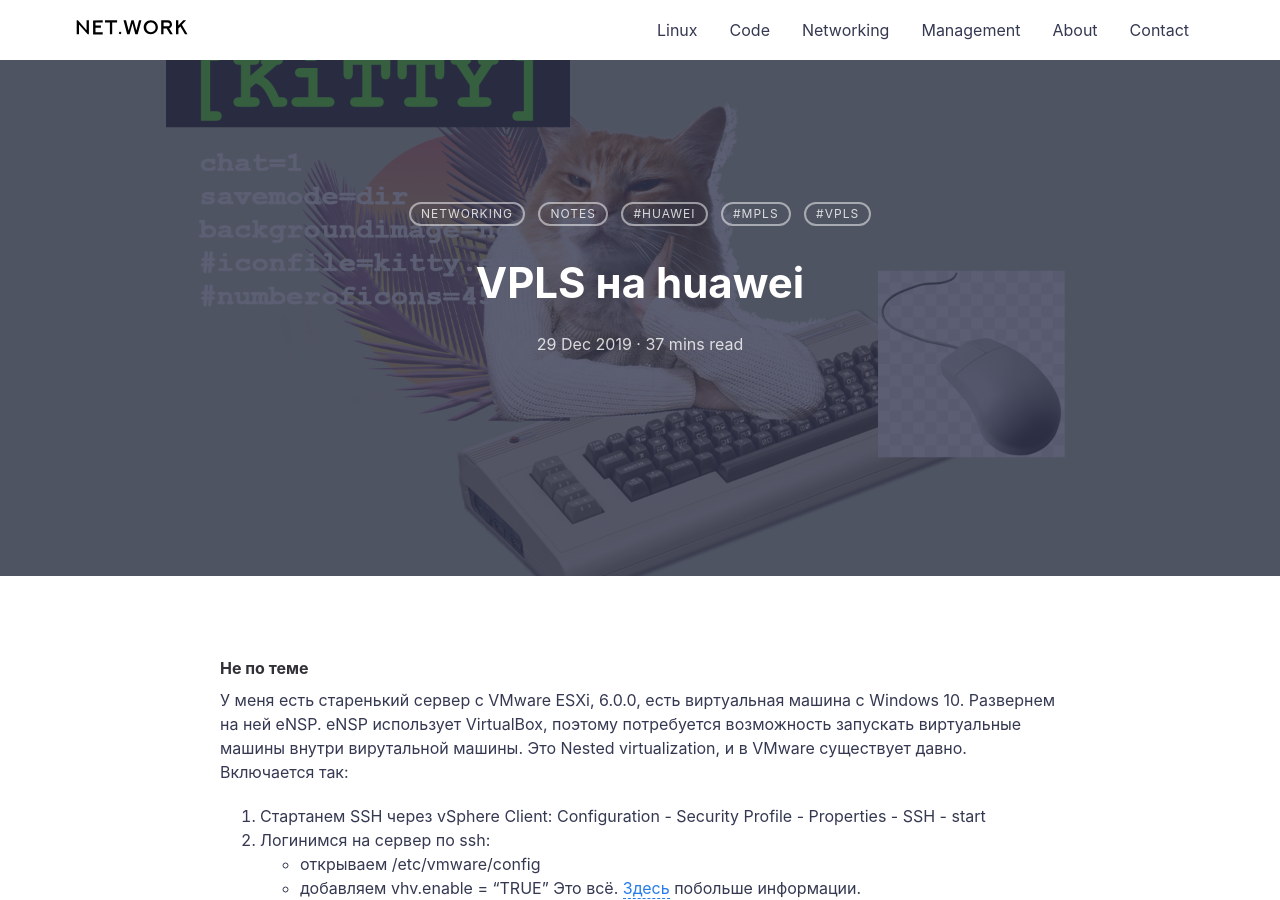
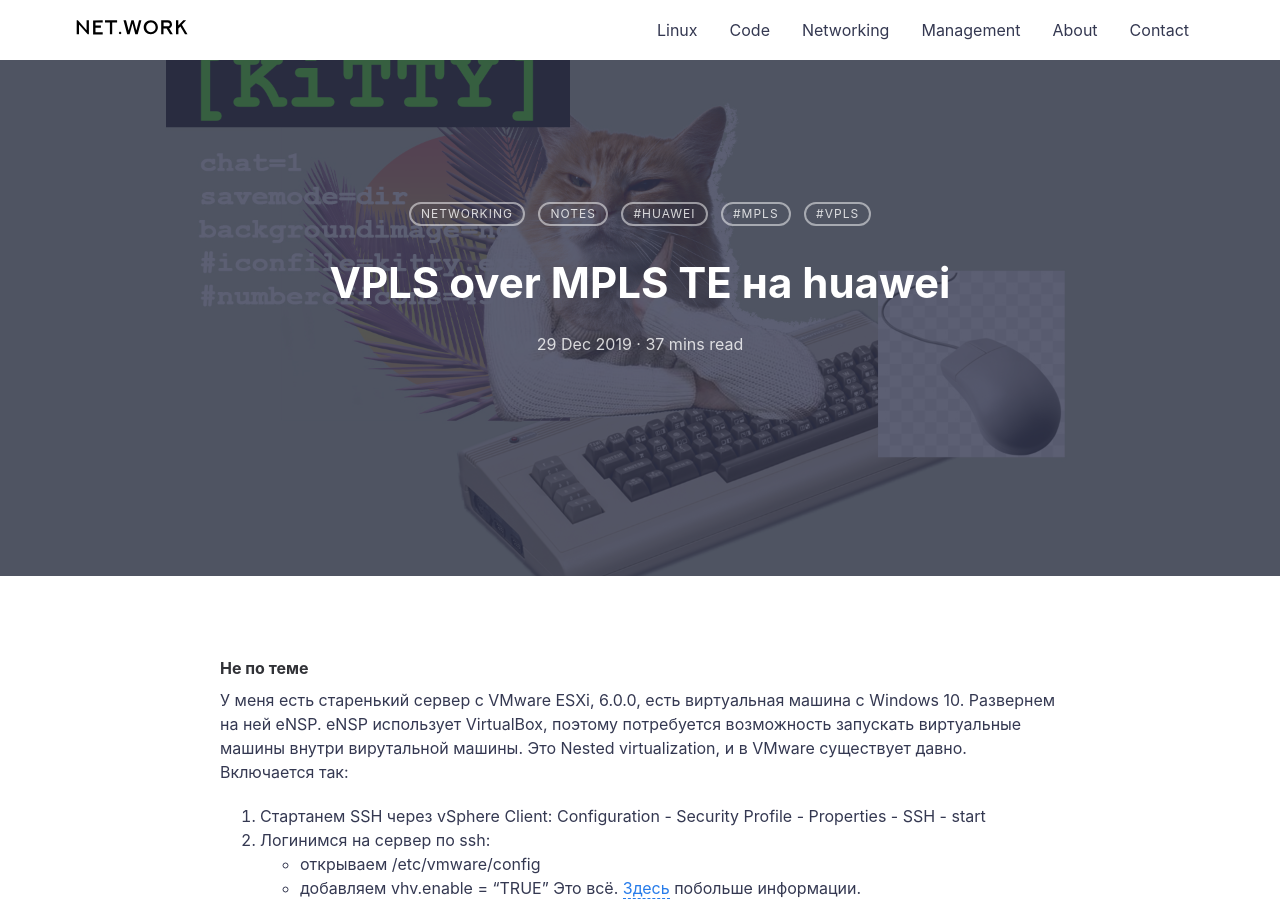
Before and after one commit to netdotwork/netdotwork.github.io, a Jekyll site: the page built from _posts/2019-12-29-vpls-huawei.md, in a window 1280 px wide and 900 px high. Built offline with Jekyll 4.4.1, drawn with Linux system fonts in a browser that asks for light colours; comment, search, counter and statistics services are not loaded.

Commit message:
Update 2019-12-29-vpls-huawei.md

```diff
--- a/_posts/2019-12-29-vpls-huawei.md
+++ b/_posts/2019-12-29-vpls-huawei.md
@@ -1,6 +1,6 @@
 ---
 layout: post
-title: VPLS на huawei
+title: VPLS over MPLS TE на huawei
 summary: Пособираем VPLS-сервисы на Huawei. Martini VPLS, HVPLS, Kompella VPLS, Mixed. В качестве IGP будет ISIS, а в качестве транспорта - RSVP-TE. Для стенда - eNSP.
 featured-img: kittyonkeyboard
 categories: Networking Notes
```
